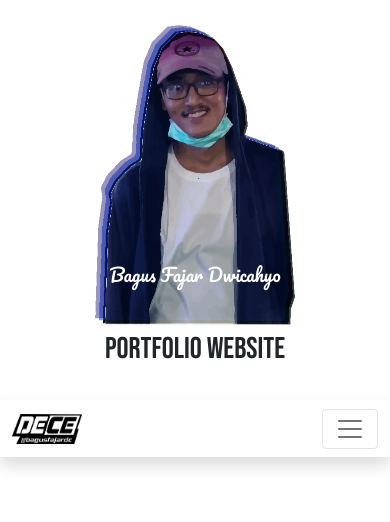
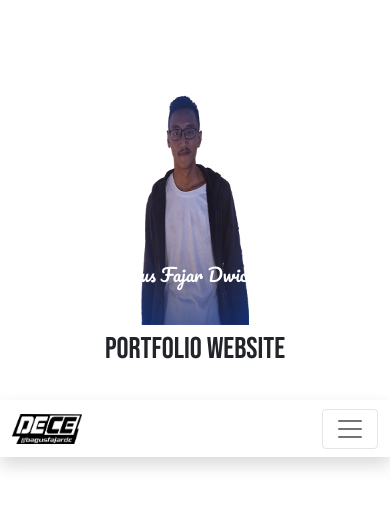
Before and after one commit to bagusfajardc/bagusfajardc.github.io, a PHP site: page / in a window 390 px wide. Shown: the top 522 px of the page. Run offline with PHP 8.4, Linux system fonts and the light colour scheme; some libraries are stand-ins or nearby versions.

Commit message:
update foto jumbotron

```diff
--- a/mystyle.css
+++ b/mystyle.css
@@ -8,7 +8,7 @@ section {
 }
 
 .hero-image {
-  background-image: url("img/other/bagusweb.png"); /* The image used */
+  background-image: url("img/other/bgs.png"); /* The image used */
   height: 700px; /* You must set a specified height */
   background-position: center; /* Center the image */
   background-repeat: no-repeat; /* Do not repeat the image */
@@ -18,7 +18,7 @@ section {
 @media (max-width: 575.98px) {
   .hero-image {
     margin-top: -50px;
-    background-image: url("img/other/bagushp.png"); /* The image used */
+    background-image: url("img/other/bgshp.png"); /* The image used */
     height: 450px; /* You must set a specified height */
     background-position: center; /* Center the image */
     background-repeat: no-repeat; /* Do not repeat the image */
```
